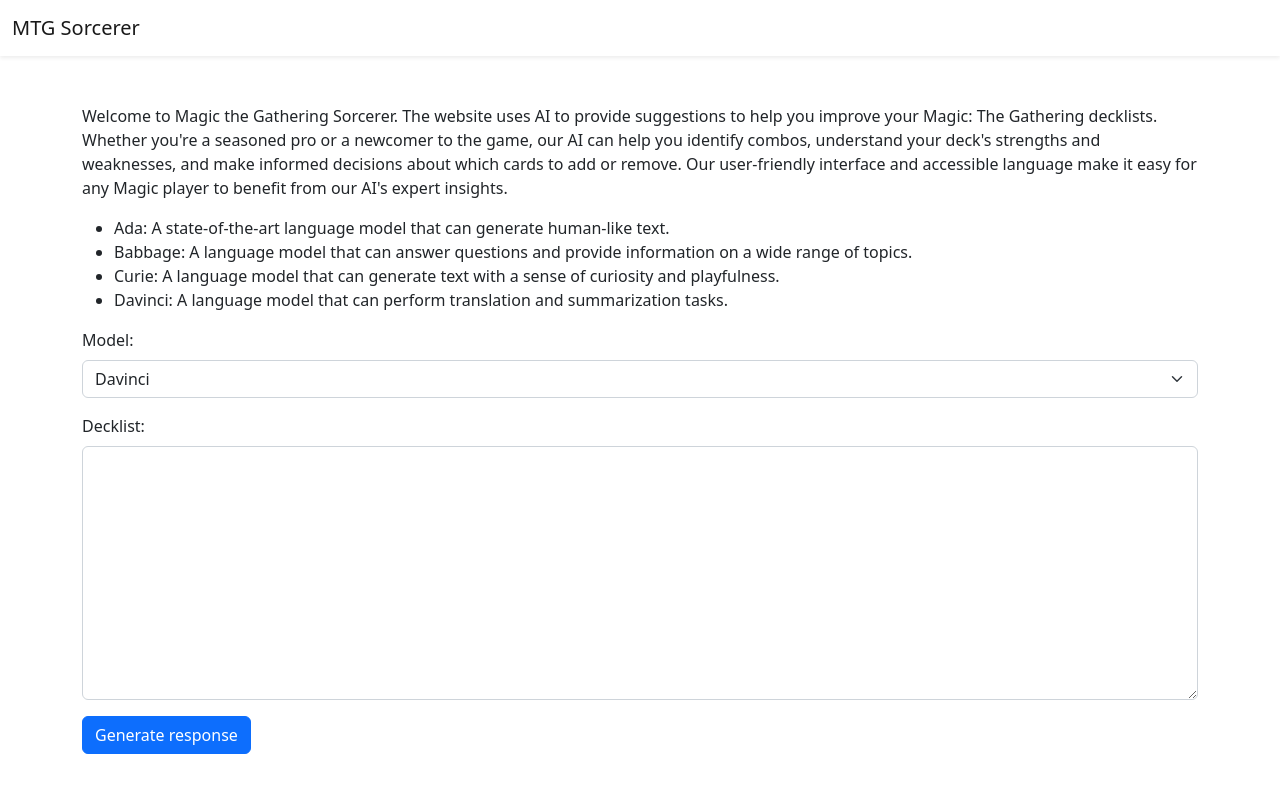
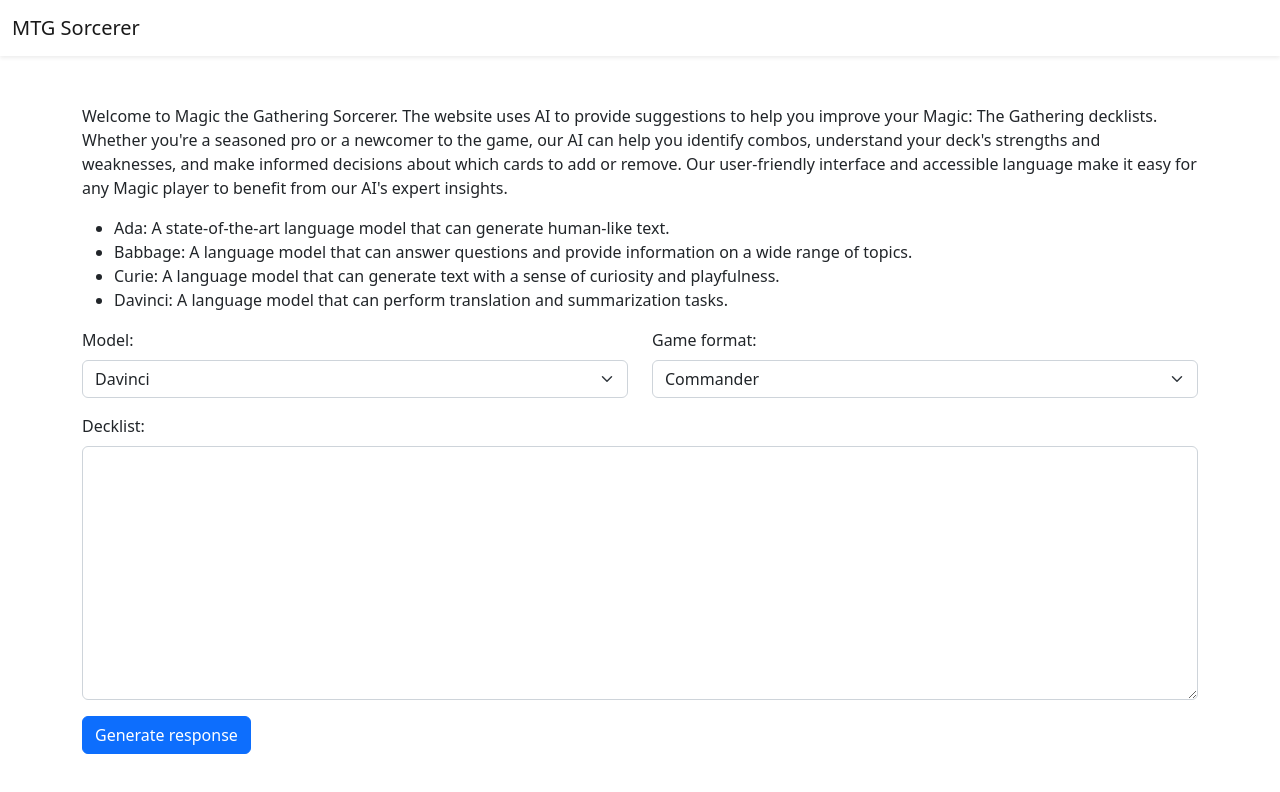
Before and after one commit to DoodlesEpic/MagicSorcerer, a SvelteKit app: page / in a window 1280 px wide. Shown: the top 792 px of the page. Built offline with nearby package versions, Linux system fonts and the light colour scheme; no server answers.

Commit message:
Add game format, short explanations and power level.

```diff
--- a/src/app.scss
+++ b/src/app.scss
@@ -4,7 +4,7 @@
 // @import 'bootstrap/scss/type';
 // @import 'bootstrap/scss/images';
 @import 'bootstrap/scss/containers';
-// @import 'bootstrap/scss/grid';
+@import 'bootstrap/scss/grid';
 // @import 'bootstrap/scss/tables';
 @import 'bootstrap/scss/forms';
 @import 'bootstrap/scss/buttons';
--- a/src/routes/+page.server.ts
+++ b/src/routes/+page.server.ts
@@ -8,6 +8,7 @@
 		const formData = await request.formData();
 		const model: string = validator.trim(formData.get('model') as string);
 		const decklist: string = validator.trim(formData.get('decklist') as string);
+		const format: string = validator.trim(formData.get('format') as string);
 
 		if (!validator.isLength(decklist, { min: 100, max: 10000 })) {
 			return fail(400, { error: 'Insert a valid decklist' });
@@ -15,6 +16,10 @@
 
 		if (!validator.isIn(model, ['ada', 'text-babbage-001', 'text-curie-001', 'text-davinci-003'])) {
 			return fail(400, { error: 'Choose a valid model' });
+		}
+
+		if (!validator.isIn(format, ['commander', 'standard', 'modern', 'historic'])) {
+			return fail(400, { error: 'Choose a valid format' });
 		}
 
 		const response = await fetch('https://api.openai.com/v1/completions', {
@@ -25,9 +30,9 @@
 			},
 			body: JSON.stringify({
 				model,
-				prompt: `${decklist} Above is a Magic The Gathering decklist, I would like to receive some suggestions for cards I should add or remove from this deck to make it more powerful. Please separate each suggestion with a newline.`,
+				prompt: `${decklist} Above is a Magic The Gathering decklist for ${format}, give me suggestions for cards I should add and/or remove from the deck to increase its power level. Explain each decision with up to 10 words. Before the suggestions give me my current power level and the expected power level after changes.`,
 				max_tokens: 100,
-				temperature: 0.5
+				temperature: 0.7
 			})
 		});
 
--- a/src/routes/+page.svelte
+++ b/src/routes/+page.svelte
@@ -26,15 +26,26 @@
 	</ul>
 </section>
 <section class="mb-3">
-	<label class="form-label" for="model">Model:</label>
 	<form method="POST" id="form" use:enhance>
-		<div class="mb-3">
-			<select class="form-select" id="model" name="model">
-				<option disabled value="ada">Ada</option>
-				<option value="text-babbage-001">Babbage</option>
-				<option value="text-curie-001">Curie</option>
-				<option selected value="text-davinci-003">Davinci</option>
-			</select>
+		<div class="row mb-3">
+			<div class="col">
+				<label class="form-label" for="model">Model:</label>
+				<select class="form-select" id="model" name="model">
+					<option selected value="text-davinci-003">Davinci</option>
+					<option value="text-curie-001">Curie</option>
+					<option value="text-babbage-001">Babbage</option>
+					<option disabled value="ada">Ada</option>
+				</select>
+			</div>
+			<div class="col">
+				<label class="form-label" for="format">Game format:</label>
+				<select class="form-select" id="format" name="format">
+					<option selected value="commander">Commander</option>
+					<option value="standard">Standard</option>
+					<option value="modern">Modern</option>
+					<option value="historic">Historic</option>
+				</select>
+			</div>
 		</div>
 
 		<div class="mb-3">
```
